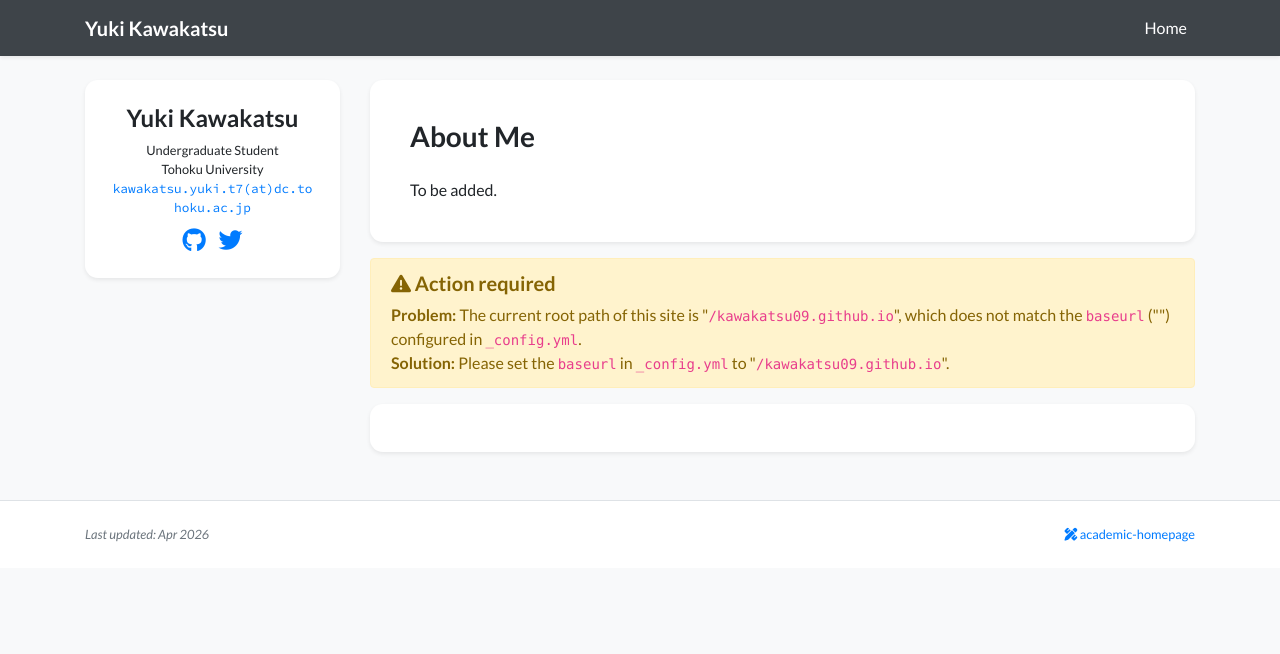
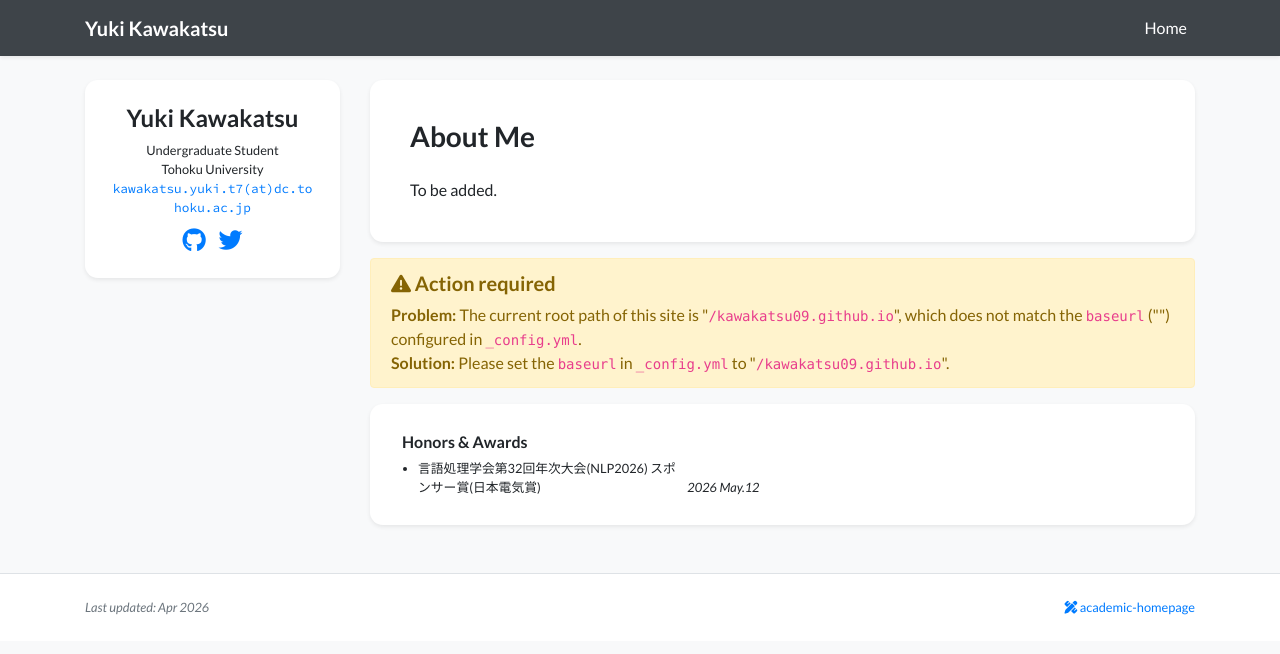
Before and after one commit to Kawakatsu09/kawakatsu09.github.io, a Jekyll site: the page built from index.html, in a window 1280 px wide. Shown: the top 654 px of the page. Built offline with Jekyll 4.4.1, drawn with Linux system fonts in a browser that asks for light colours; nearby versions of some CDN libraries; a style sheet for code colours, icons or effects is not loaded.

Commit message:
Update nlp2026

```diff
--- a/_data/profile.yml
+++ b/_data/profile.yml
@@ -46,5 +46,5 @@ education:
 #   date: Sep. 2019 - Jul. 2021
 
 awards:
-#- name: Award Name 2
-#  date: 2024
+- name: 言語処理学会第32回年次大会(NLP2026) スポンサー賞(日本電気賞)
+  date: 2026 May.12
```
